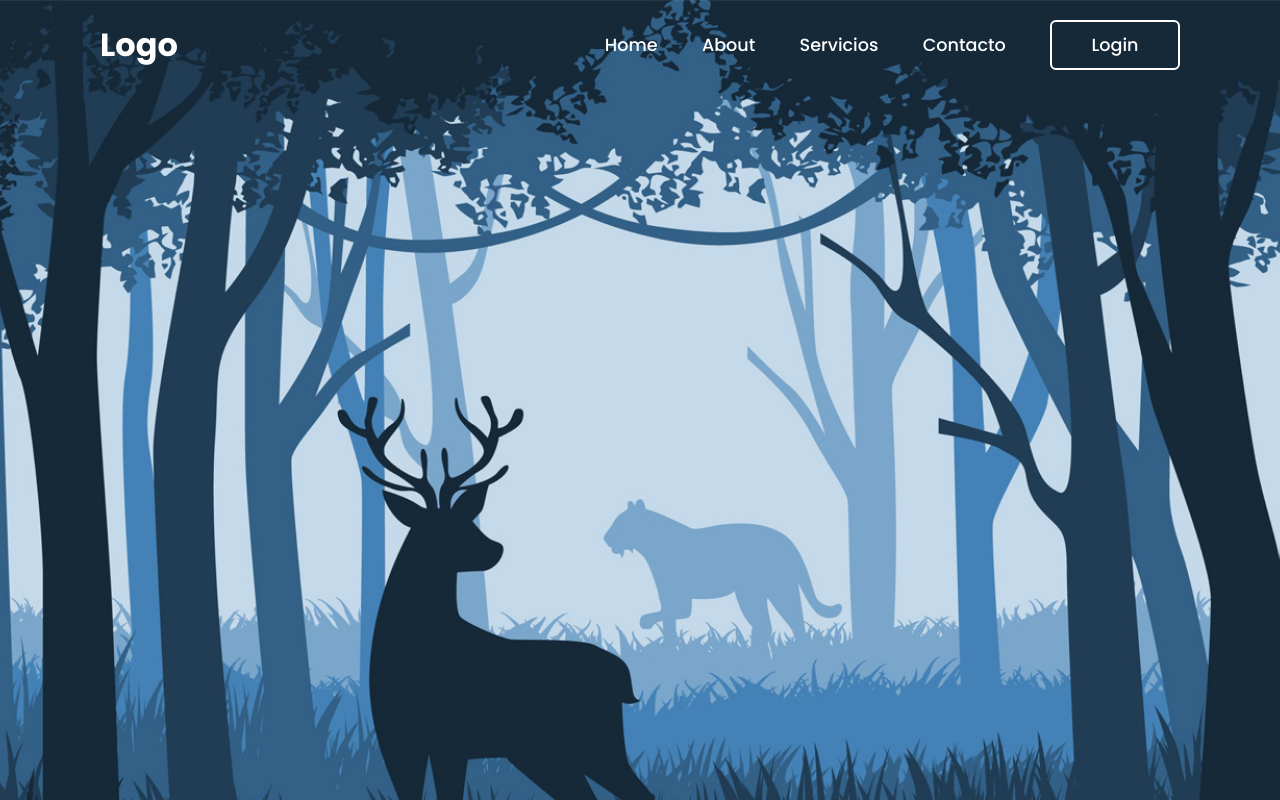
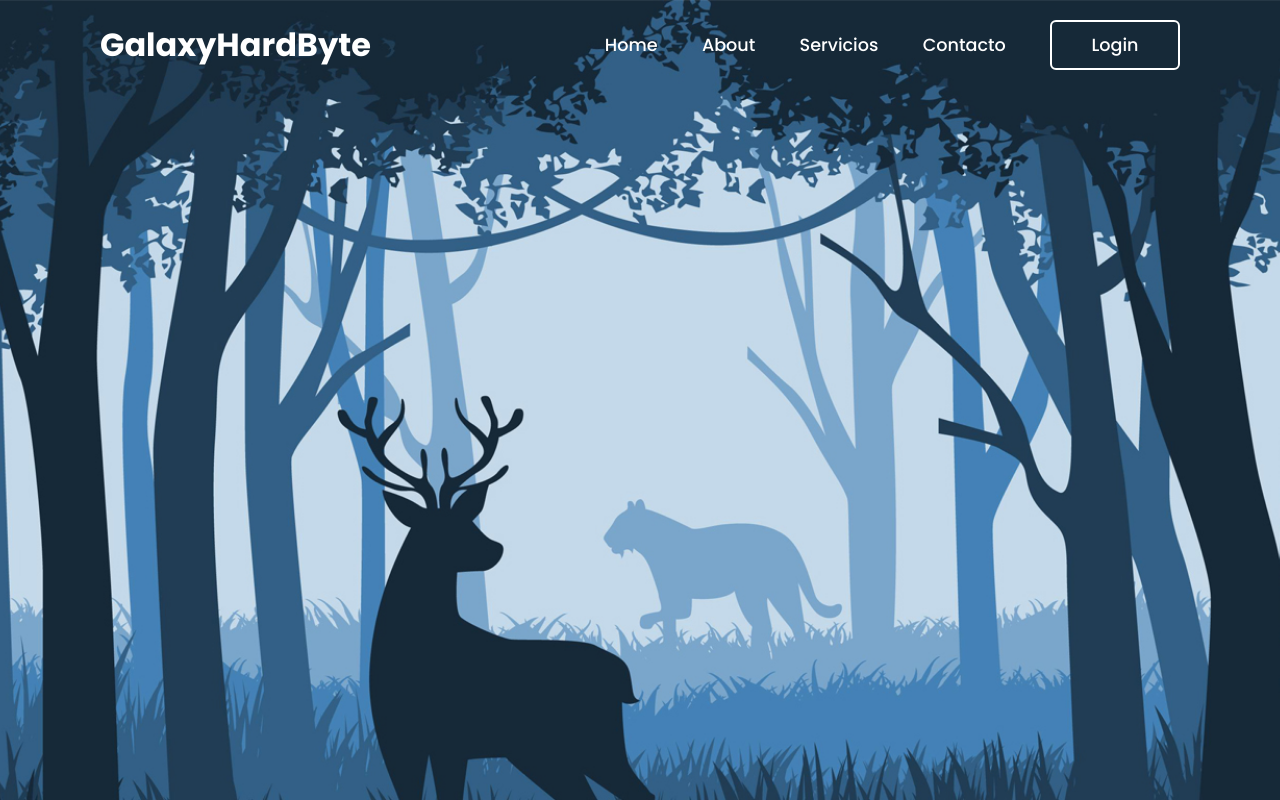
Before and after one commit to klaizal/PR_Front_End, a plain HTML site: page login.html in a window 1280 px wide. Drawn offline with nearby package versions, Linux system fonts and the light colour scheme.

Commit message:
Update login.html

```diff
--- a/login.html
+++ b/login.html
@@ -12,7 +12,7 @@
 <body>
 
     <header>
-        <h2 class="logo">Logo</h2>
+        <h2 class="logo">GalaxyHardByte</h2>
         <nav class="navigation">
             <a href="index.html">Home</a>
             <a href="#">About</a>
```
